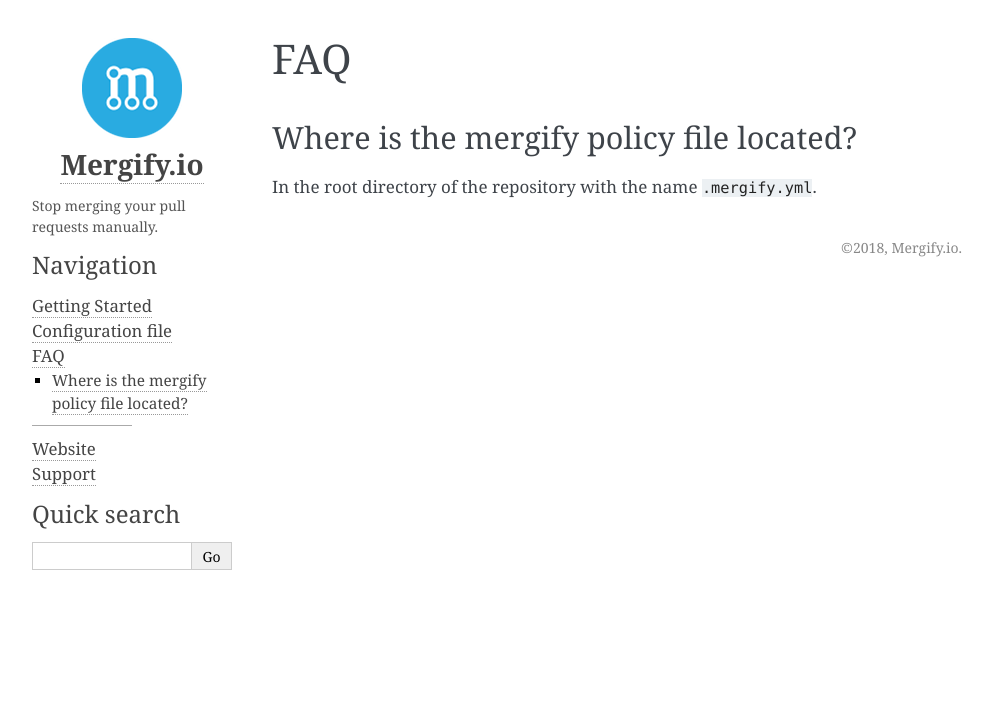
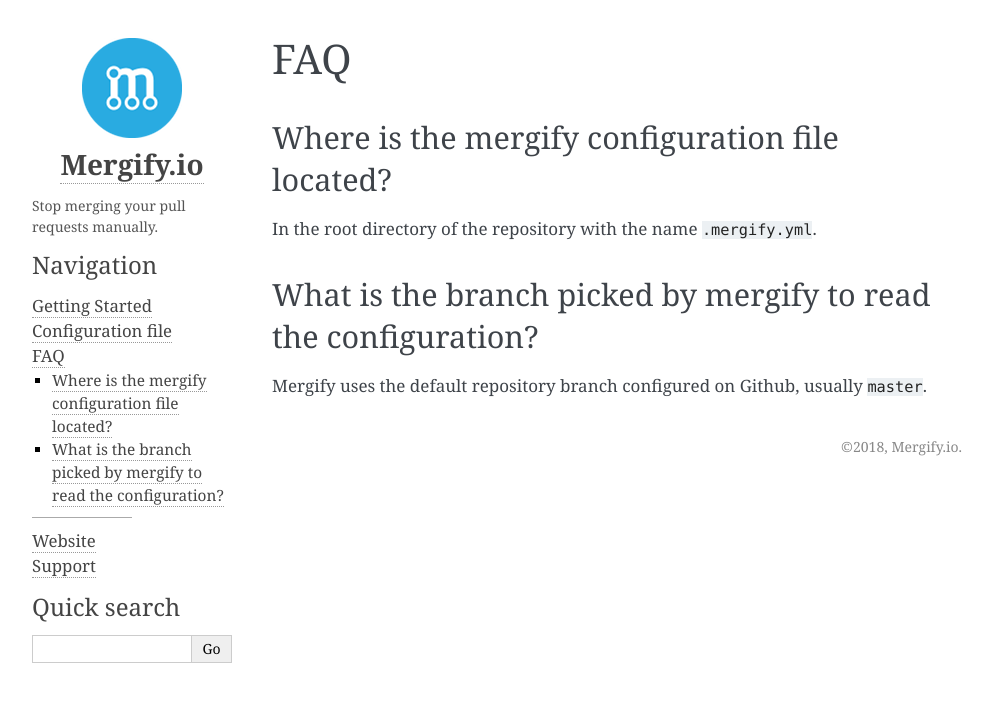
Before and after one commit to Mergifyio/mergify, a Sphinx documentation site: the page built from doc/source/faq.rst, in a window 1280 px wide. Shown: the top 702 px of the page, without its empty margins (148-1140 px from the left). Built offline with Sphinx 7.4.7, drawn with Linux system fonts in a browser that asks for light colours.

Commit message:
doc: Add some info about which branch we pick

```diff
--- a/doc/source/faq.rst
+++ b/doc/source/faq.rst
@@ -2,7 +2,13 @@
 FAQ
 ===
 
-Where is the mergify policy file located?
------------------------------------------
+Where is the mergify configuration file located?
+------------------------------------------------
 
 In the root directory of the repository with the name ``.mergify.yml``.
+
+What is the branch picked by mergify to read the configuration?
+---------------------------------------------------------------
+
+Mergify uses the default repository branch configured on Github, usually
+``master``.
```
